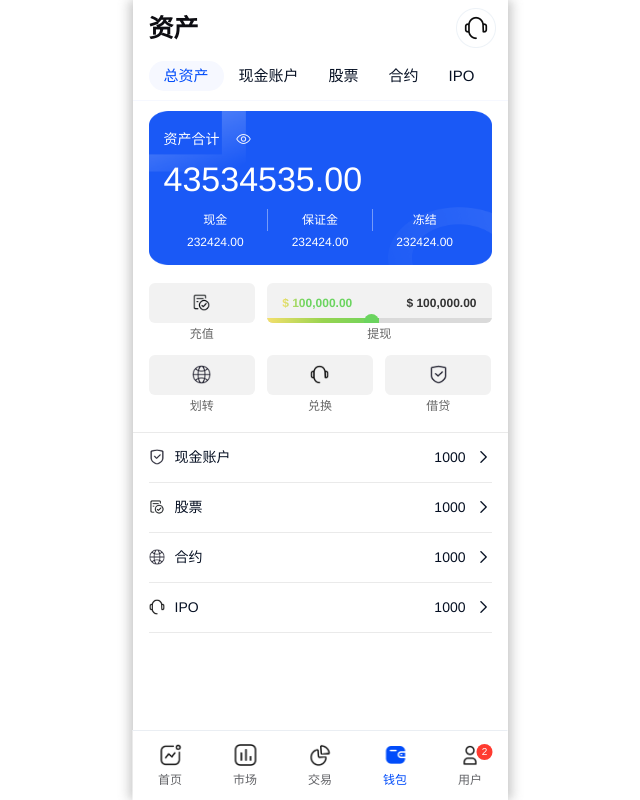
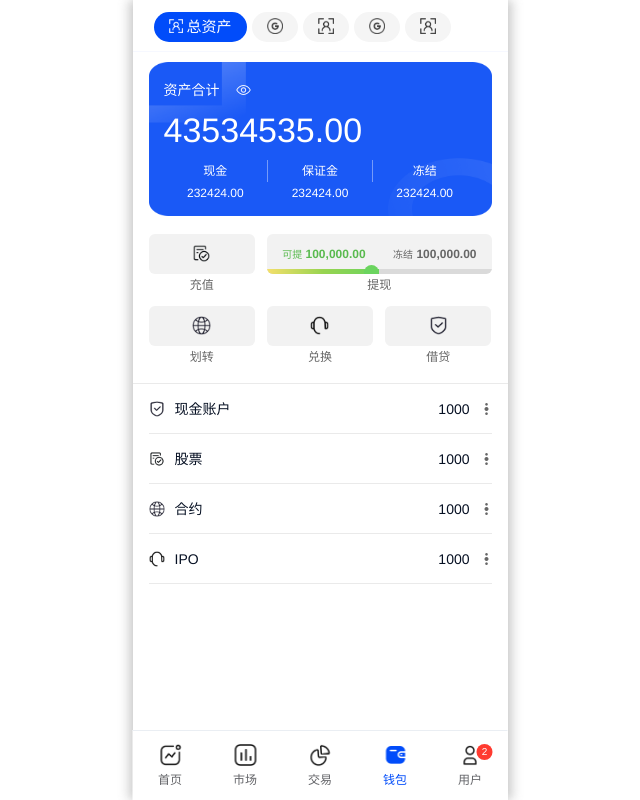
Before and after one commit to eyovvalupe/Centralized-Exchange-app, a Vue app: page /#/assets in a window 1280 px wide. Shown: the whole page, without its empty margins (320-960 px from the left). Built offline with nearby package versions, Linux system fonts and the light colour scheme.

Commit message:
资产页静态

```diff
--- a/src/style/index.less
+++ b/src/style/index.less
@@ -11,7 +11,17 @@ body,
     color: #061023;
     background-color: #fff;
     user-select: none;
-    font-family: 'PingFang SC', 'Helvetica Neue', Helvetica, v, sans-serif
+    font-family: 'PingFang SC', 'Helvetica Neue', Helvetica, v, sans-serif;
+
+    div {
+        box-sizing: border-box;
+    }
+
+    img {
+        width: 100%;
+        height: 100%;
+        object-fit: contain;
+    }
 }
 
 #app {
@@ -23,15 +33,7 @@ body,
         -5px 0 10px rgba(111, 111, 111, 0.3),
         5px 0 10px rgba(111, 111, 111, 0.3);
 
-    div {
-        box-sizing: border-box;
-    }
 
-    img {
-        width: 100%;
-        height: 100%;
-        object-fit: contain;
-    }
 
 }
 
--- a/src/views/assets/Assets.vue
+++ b/src/views/assets/Assets.vue
@@ -2,39 +2,78 @@
 <template>
     <div class="page page_assets">
         <PullRefresh :disabled="disabled" class="refresh_box" v-model="loading" @refresh="onRefresh">
-            <div class="page_title">
-                <span>资产</span>
-                <!-- 客服 -->
-                <div class="customer">
-                    <img src="/static/img/common/server.png" alt="🔍">
-                </div>
-            </div>
 
             <Tabs v-if="pageLoading" class="tab_content" :lazy-render="false" v-model:active="active" type="card" sticky
                 animated shrink>
-                <Tab title="总资产" name="overview">
+                <Tab name="overview">
+                    <template #title>
+                        <div class="mytab_title" :class="{ 'mytab_title_active': active == 'overview' }">
+                            <div class="mytab_title_icon">
+                                <img v-show="active != 'overview'" src="/static/img/user/iden-1.png" alt="img">
+                                <img v-show="active == 'overview'" src="/static/img/user/iden-2.png" alt="img">
+                            </div>
+                            <span v-show="active == 'overview'">总资产</span>
+                        </div>
+                    </template>
+
                     <div class="tab_body">
                         <Overview ref="overviewRef" @setLoading="val => loading = val" v-if="active == 'overview'" />
                     </div>
                 </Tab>
-                <Tab title="现金账户" name="cash">
+                <Tab name="cash">
+                    <template #title>
+                        <div class="mytab_title" :class="{ 'mytab_title_active': active == 'cash' }">
+                            <div class="mytab_title_icon">
+                                <img v-show="active != 'cash'" src="/static/img/user/google-1.png" alt="img">
+                                <img v-show="active == 'cash'" src="/static/img/user/google-2.png" alt="img">
+                            </div>
+                            <span v-show="active == 'cash'">现金账户</span>
+                        </div>
+                    </template>
                     <div class="tab_body">
                         <Cash v-if="active == 'cash'" />
                     </div>
                 </Tab>
-                <Tab title="股票" name="stock">
+                <Tab name="stock">
+                    <template #title>
+                        <div class="mytab_title" :class="{ 'mytab_title_active': active == 'stock' }">
+                            <div class="mytab_title_icon">
+                                <img v-show="active != 'stock'" src="/static/img/user/iden-1.png" alt="img">
+                                <img v-show="active == 'stock'" src="/static/img/user/iden-2.png" alt="img">
+                            </div>
+                            <span v-show="active == 'stock'">股票</span>
+                        </div>
+                    </template>
                     <div class="tab_body">
                         <Stock v-if="active == 'stock'" />
                     </div>
                 </Tab>
-                <Tab title="合约" name="contract">
+                <Tab name="contract">
+                    <template #title>
+                        <div class="mytab_title" :class="{ 'mytab_title_active': active == 'contract' }">
+                            <div class="mytab_title_icon">
+                                <img v-show="active != 'contract'" src="/static/img/user/google-1.png" alt="img">
+                                <img v-show="active == 'contract'" src="/static/img/user/google-2.png" alt="img">
+                            </div>
+                            <span v-show="active == 'contract'">合约</span>
+                        </div>
+                    </template>
                     <div class="tab_body">
                         合约
                     </div>
                 </Tab>
-                <Tab title="IPO" name="ipo">
+                <Tab name="ipo">
+                    <template #title>
+                        <div class="mytab_title" :class="{ 'mytab_title_active': active == 'ipo' }">
+                            <div class="mytab_title_icon">
+                                <img v-show="active != 'ipo'" src="/static/img/user/iden-1.png" alt="img">
+                                <img v-show="active == 'ipo'" src="/static/img/user/iden-2.png" alt="img">
+                            </div>
+                            <span v-show="active == 'ipo'">IPO</span>
+                        </div>
+                    </template>
                     <div class="tab_body">
-                        <IPO />
+                        <IPO v-if="active == 'ipo'" />
                     </div>
                 </Tab>
             </Tabs>
@@ -44,7 +83,7 @@
 </template>
 
 <script setup>
-import { Tab, Tabs, PullRefresh } from "vant"
+import { Tab, Tabs, PullRefresh, Icon } from "vant"
 import { ref, onMounted, onActivated } from "vue"
 import Overview from "./page/Overview.vue"
 import Cash from "./page/Cash.vue"
@@ -84,15 +123,13 @@ onMounted(() => {
 
 const overviewRef = ref()
 onActivated(() => {
-    console.error('激活')
-    console.error(overviewRef.value)
     overviewRef.value && overviewRef.value.getAssets()
 })
 </script>
 
 <style lang="less" scoped>
 .page_assets {
-    padding: 0;
+    padding: 0.24rem 0 0 0;
 
     .page_title {
         padding: 0 0.24rem 0 0.32rem;
@@ -120,12 +157,15 @@ onActivated(() => {
         ::v-deep(.van-tab--card) {
             border-right: none;
             color: #061023;
+            background-color: #f5f5f5;
+            border-radius: 0.3rem;
+            margin-left: 0.1rem;
+            transition: all ease .2s;
         }
 
         ::v-deep(.van-tab--card.van-tab--active) {
-            background-color: #F6F8FF;
-            border-radius: 0.3rem;
-            color: #014CFA;
+            background-color: #014CFA;
+            color: #fff;
             font-weight: 500
         }
 
@@ -150,8 +190,32 @@ onActivated(() => {
 
     }
 
+    .mytab_title {
+        display: flex;
+        align-items: center;
+
+        >span {
+            margin-left: 0.08rem;
+        }
+
+        .mytab_title_icon {
+            width: 0.32rem;
+            height: 0.32rem;
+            line-height: 1;
+            position: relative;
+            top: -0.02rem;
+        }
+    }
+
+    .mytab_title_active {
+        .mytab_title_icon {
+            width: 0.28rem;
+            height: 0.28rem;
+        }
+    }
+
     .tab_body {
-        height: calc(100vh - 3.5rem);
+        height: calc(100vh - 2.5rem);
         width: 100%;
         overflow-y: auto;
     }
--- a/src/views/assets/page/Cash.vue
+++ b/src/views/assets/page/Cash.vue
@@ -25,18 +25,35 @@
                 </div>
             </div>
         </div>
+        <div class="cash_tab_content">
+            <div class="cash_tab_item" v-for="i in 4" :key="i">
+                <span>美元</span>
+                <span>23,213.00</span>
+            </div>
+        </div>
+
+        <teleport to="body">
+            <FloatingPanel v-if="assetsPage" class="page_assets_cash_drag" :content-draggable="false"
+                :anchors="[200, dragH]">
+                <template #header>
+                    <div class="drag_header">
+                        <Icon class="drag_header_icon" name="arrow-up" />
+
+                        <span>历史记录</span>
+                    </div>
+                </template>
 
                 <!-- 内容 -->
                 <Tabs class="cash_tabs" @change="changeTab" v-model:active="activeTab" :swipeable="false" animated
                     :color="'#014CFA'" shrink>
-            <Tab :title="'余额'">
+                    <!-- <Tab :title="'余额'">
                         <div class="cash_tab_content">
                             <div class="cash_tab_item" v-for="i in 20" :key="i">
                                 <span>美元</span>
                                 <span>23,213.00</span>
                             </div>
                         </div>
-            </Tab>
+                    </Tab> -->
                     <Tab :title="'充值记录'">
                         <div class="cash_tab_content">
                             <RechargeItem v-for="i in 20" :key="i" />
@@ -48,16 +65,26 @@
                         </div>
                     </Tab>
                 </Tabs>
+            </FloatingPanel>
+        </teleport>
+
     </div>
 </template>
 
 <script setup>
-import { ref } from "vue"
-import { Icon, Tabs, Tab } from "vant"
+import { ref, computed } from "vue"
+import { Icon, Tabs, Tab, FloatingPanel } from "vant"
 import RechargeItem from "./components/RechargeItem"
 import WithdrawItem from "./components/WithdrawItem"
+import { useRoute } from "vue-router"
+
+const route = useRoute()
 
 const hidden = ref(false)
+const dragH = computed(() => {
+    return document.body.clientHeight * 0.8 || 400
+})
+const assetsPage = computed(() => route.name == 'assets')
 
 const activeTab = ref(0)
 const changeTab = val => {
@@ -123,7 +150,10 @@ const changeTab = val => {
             }
         }
     }
+}
+</style>
 
+<style lang="less">
 .cash_tab_content {
     padding: 0 0.32rem 0.32rem 0.32rem;
 
@@ -133,6 +163,25 @@ const changeTab = val => {
         display: flex;
         align-items: center;
         justify-content: space-between;
+    }
+}
+
+.page_assets_cash_drag {
+    background-color: #f5f5f5;
+    z-index: 99;
+
+    .drag_header {
+        min-height: 50px;
+        height: 1rem;
+        display: flex;
+        align-items: center;
+        justify-content: flex-start;
+        color: #666;
+        font-size: 0.3rem;
+        padding-left: 0.4rem;
+
+        >span {
+            margin-left: 0.2rem;
         }
     }
 
--- a/src/views/assets/page/Overview.vue
+++ b/src/views/assets/page/Overview.vue
@@ -34,7 +34,7 @@
         <!-- 按钮 -->
         <div class="btns">
             <div class="btn">
-                <div class="ripple_button icon_box">
+                <div class="icon_box">
                     <div class="btn_icon">
                         <img src="/static/img/user/record.png" alt="img">
                     </div>
@@ -42,9 +42,9 @@
                 <span>充值</span>
             </div>
             <div class="btn btn2">
-                <div class="ripple_button icon_box">
-                    <span class="color_text">$ 100,000.00</span>
-                    <span>$ 100,000.00</span>
+                <div class="icon_box">
+                    <span class="color_text"><span class="tip">可提</span> 100,000.00</span>
+                    <span><span class="tip">冻结</span> 100,000.00</span>
 
                     <div class="process">
                         <div class="left">
@@ -55,7 +55,7 @@
                 <span>提现</span>
             </div>
             <div class="btn">
-                <div class="ripple_button icon_box">
+                <div class="icon_box">
                     <div class="btn_icon">
                         <img src="/static/img/user/lang.png" alt="img">
                     </div>
@@ -63,7 +63,7 @@
                 <span>划转</span>
             </div>
             <div class="btn">
-                <div class="ripple_button icon_box">
+                <div class="icon_box">
                     <div class="btn_icon">
                         <img src="/static/img/user/server.png" alt="img">
                     </div>
@@ -71,7 +71,7 @@
                 <span>兑换</span>
             </div>
             <div class="btn">
-                <div class="ripple_button icon_box">
+                <div class="icon_box">
                     <div class="btn_icon">
                         <img src="/static/img/user/safe.png" alt="img">
                     </div>
@@ -89,7 +89,7 @@
                 <div :class="{ 'open_tab': rightSwitch1 == true }">现金账户</div>
                 <div class="amount" :class="{ 'open_amount': rightSwitch1 == true }">1000</div>
                 <div class="more" :class="{ 'open_tab': rightSwitch1 == true }">
-                    <Icon name="arrow" />
+                    <Icon name="weapp-nav" />
                 </div>
                 <div class="rights" style="width:4.8rem" :class="{ 'open_tab': rightSwitch1 != true }">
                     <div class="right" style="background-color: #3F845F;">
@@ -125,7 +125,7 @@
                 <div :class="{ 'open_tab': rightSwitch2 == true }">股票</div>
                 <div class="amount" :class="{ 'open_amount': rightSwitch2 == true }">1000</div>
                 <div class="more" :class="{ 'open_tab': rightSwitch2 == true }">
-                    <Icon name="arrow" />
+                    <Icon name="weapp-nav" />
                 </div>
                 <div class="rights" style="width:2.4rem" :class="{ 'open_tab': rightSwitch2 != true }">
                     <div class="right" style="background-color: #3F845F;">
@@ -149,7 +149,7 @@
                 <div :class="{ 'open_tab': rightSwitch3 == true }">合约</div>
                 <div class="amount" :class="{ 'open_amount': rightSwitch3 == true }">1000</div>
                 <div class="more" :class="{ 'open_tab': rightSwitch3 == true }">
-                    <Icon name="arrow" />
+                    <Icon name="weapp-nav" />
                 </div>
                 <div class="rights" style="width:2.4rem" :class="{ 'open_tab': rightSwitch3 != true }">
                     <div class="right" style="background-color: #3F845F;">
@@ -173,7 +173,7 @@
                 <div :class="{ 'open_tab': rightSwitch4 == true }">IPO</div>
                 <div class="amount" :class="{ 'open_amount': rightSwitch4 == true }">1000</div>
                 <div class="more" :class="{ 'open_tab': rightSwitch4 == true }">
-                    <Icon name="arrow" />
+                    <Icon name="weapp-nav" />
                 </div>
                 <div class="rights" style="width:2.4rem" :class="{ 'open_tab': rightSwitch4 != true }">
                     <div class="right" style="background-color: #3F845F;">
@@ -197,11 +197,13 @@
 
 <script setup>
 import { Icon } from "vant"
-import { ref } from "vue"
+import { ref, computed } from "vue"
 import { useClickAway } from '@vant/use';
 import { _assets } from "@/api/api"
+import store from "@/store"
 
 const emits = defineEmits(['setLoading'])
+const token = computed(() => store.state.token || '')
 const hidden = ref(false) // 隐藏数字
 
 // 功能区域控制
@@ -221,6 +223,7 @@ useClickAway(tab4, () => { rightSwitch4.value = false })
 
 // 刷新总资产
 const getAssets = () => {
+    if (!token.value) return
     emits('setLoading', true)
     _assets().then(res => {
         console.error('--总资产', res)
@@ -309,6 +312,11 @@ defineExpose({
             text-align: center;
             margin-bottom: 0.3rem;
 
+            &:active {
+                opacity: 0.8;
+                transform: scale(0.98)
+            }
+
             .icon_box {
                 overflow: hidden;
                 width: 100%;
@@ -324,6 +332,11 @@ defineExpose({
                     width: 0.38rem;
                     height: 0.38rem;
                 }
+
+                .tip {
+                    font-size: 0.2rem;
+                    font-weight: 400;
+                }
             }
         }
 
@@ -335,14 +348,10 @@ defineExpose({
                 justify-content: space-between;
                 font-weight: 600;
                 position: relative;
-                color: #333;
+                color: #666;
 
                 .color_text {
-                    background: linear-gradient(to right, #F4DF6B, #6BD45F, #6BD45F, #6BD45F);
-                    -webkit-background-clip: text;
-                    -webkit-text-fill-color: transparent;
-                    background-clip: text;
-                    text-fill-color: transparent;
+                    color: #59ba4e;
                 }
 
                 .process {
@@ -381,13 +390,28 @@ defineExpose({
         border-top: 1px solid #EAEAEA;
         padding: 0 0.32rem;
 
+
+
+
         .tab {
             overflow: hidden;
             height: 1rem;
-            border-bottom: 1px solid #EAEAEA;
+            // border-bottom: 1px solid #EAEAEA;
+            position: relative;
             display: flex;
             align-items: center;
             justify-content: space-between;
+
+            &::before {
+                content: '';
+                width: 85vw;
+                position: absolute;
+                height: 0;
+                border-bottom: 1px solid #EAEAEA;
+                bottom: 0;
+                right: 0;
+                z-index: 1;
+            }
 
             >div {
                 transition: all ease .2s;
@@ -398,6 +422,7 @@ defineExpose({
                 width: 0.32rem;
                 height: 0.32rem;
                 margin-right: 0.2rem;
+
             }
 
             .open_tab {
@@ -405,7 +430,9 @@ defineExpose({
             }
 
             .more {
-                font-size: 0.32rem;
+                font-size: 0.24rem;
+                color: #666;
+                transform: rotate(90deg)
             }
 
             .amount {
```
Lines whose indentation alone changed are shown as unchanged.
